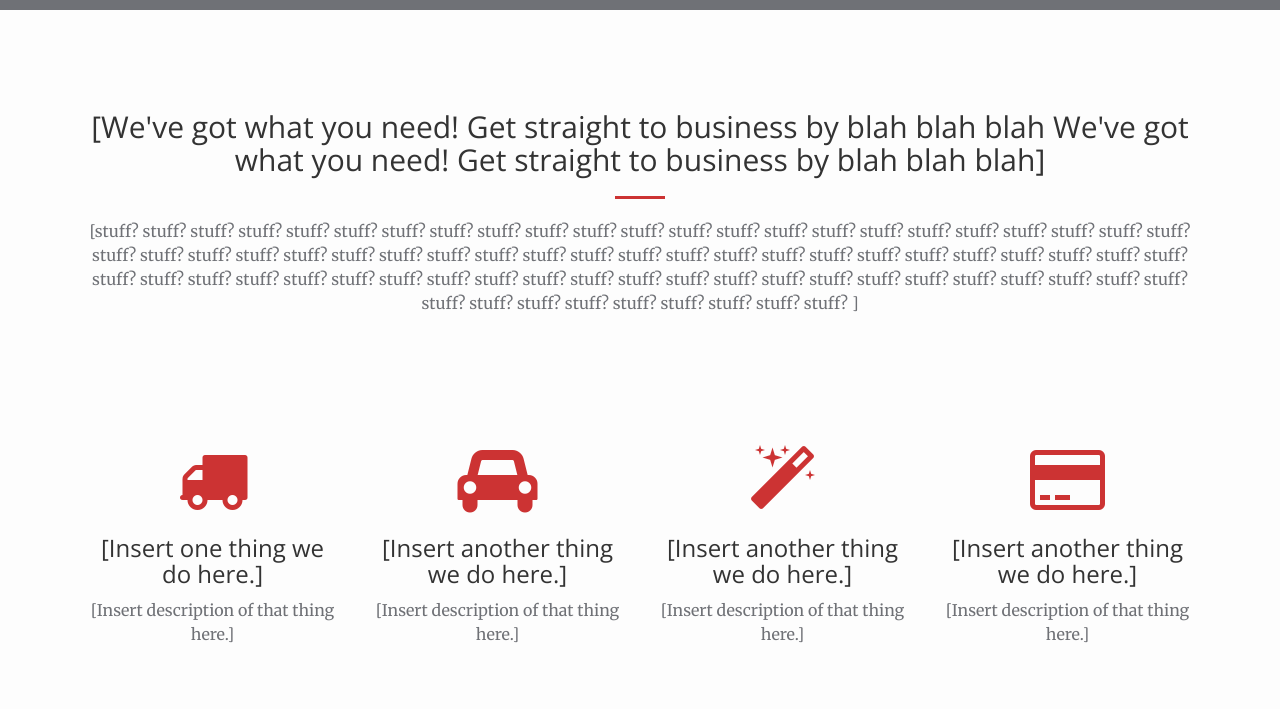
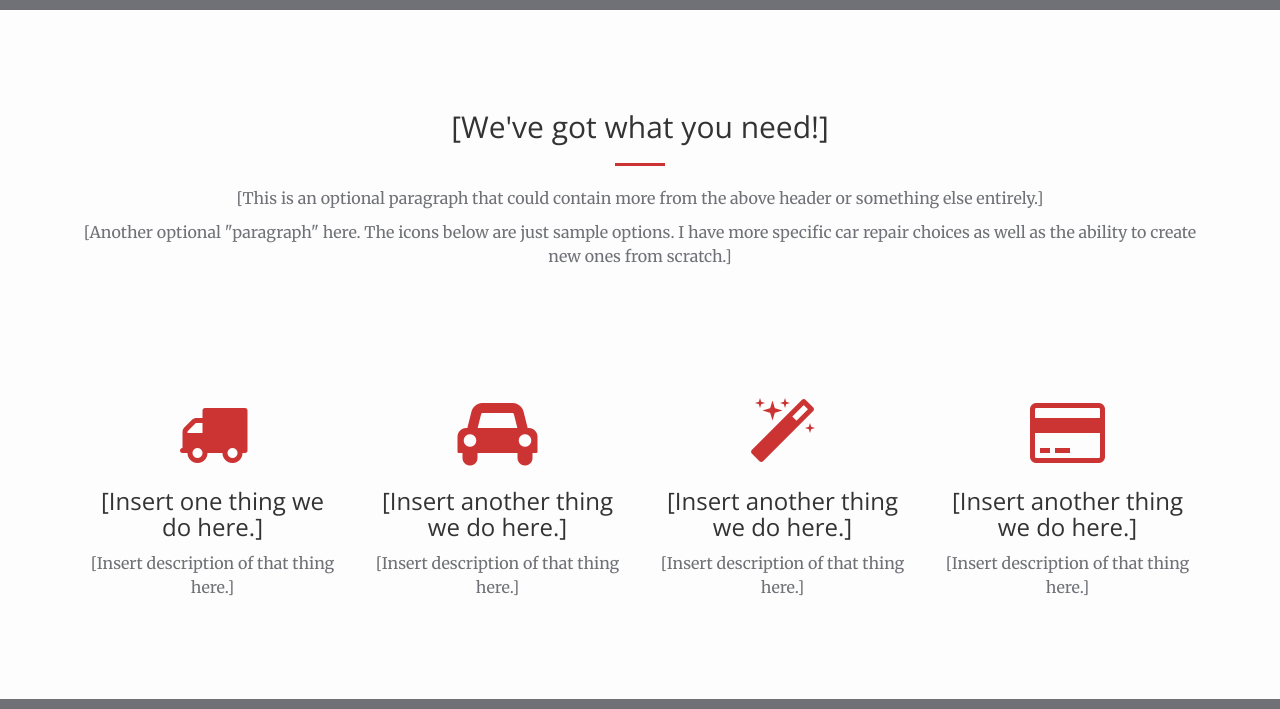
Before and after one commit to matthewlong29/JBShop_Site, a Jekyll site: the page built from index.html, in a window 1280 px wide and 900 px high, scrolled down 750 px, cut to the strip 154-863 px from the top of the window. Built offline with Jekyll 4.4.1, drawn with Linux system fonts in a browser that asks for light colours.

Commit message:
Added slightly more respectable filler text

```diff
--- a/_includes/about-and-services/front-content.html
+++ b/_includes/about-and-services/front-content.html
@@ -2,9 +2,10 @@
     <div class="container">
         <div class="row">
             <div class="col-lg-12 col-lg-offset-0 text-center">
-                <h2 class="section-heading">[We've got what you need! Get straight to business by blah blah blah We've got what you need! Get straight to business by blah blah blah]</h2>
+                <h2 class="section-heading">[We've got what you need!]</h2>
                 <hr>
-                <p class="theme-gray">[stuff? stuff? stuff? stuff? stuff? stuff? stuff? stuff? stuff? stuff? stuff? stuff? stuff? stuff? stuff? stuff? stuff? stuff? stuff? stuff? stuff? stuff? stuff? stuff? stuff? stuff? stuff? stuff? stuff? stuff? stuff? stuff? stuff? stuff? stuff? stuff? stuff? stuff? stuff? stuff? stuff? stuff? stuff? stuff? stuff? stuff? stuff? stuff? stuff? stuff? stuff? stuff? stuff? stuff? stuff? stuff? stuff? stuff? stuff? stuff? stuff? stuff? stuff? stuff? stuff? stuff? stuff? stuff? stuff? stuff? stuff? stuff? stuff? stuff? stuff? stuff? stuff? stuff? ]</p>
+                <p class="theme-gray">[This is an optional paragraph that could contain more from the above header or something else entirely.]</p>
+                <p class="theme-gray">[Another optional "paragraph" here. The icons below are just sample options. I have more specific car repair choices as well as the ability to create new ones from scratch.]</p>
             </div>
         </div>
     </div>
```
